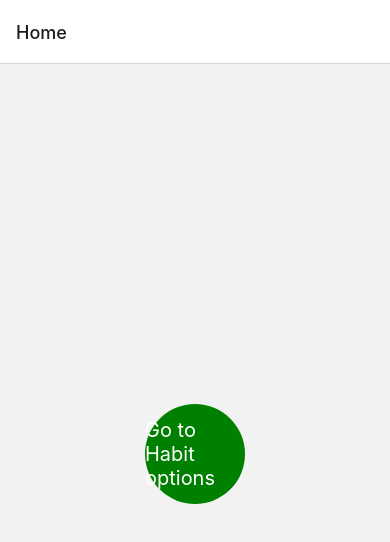
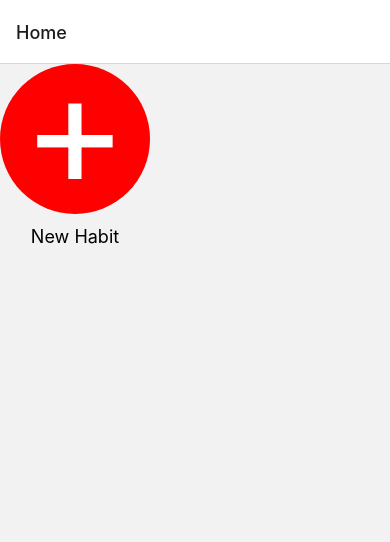
Before and after one commit to MehmetOguzhanTor/HabitTracker, a React Native app: screen /Home in a window 390 px wide. Shown: the top 542 px of the page. Built offline with nearby package versions, Linux system fonts and the light colour scheme.

Commit message:
Button changes are done.

```diff
--- a/src/components/Button.js
+++ b/src/components/Button.js
@@ -1,7 +1,7 @@
 import React, { useState } from "react";
 import {TouchableOpacity, Text, StyleSheet} from "react-native";
 
-const ButtonComponent = ({onPress, title}) => {
+const ButtonComponent = ({onPress, title, children }) => {
     const [isPressed, setIsPressed] = useState(false);
 
     const handlePress = () => {
@@ -10,20 +10,25 @@ const ButtonComponent = ({onPress, title}) => {
     };
     const buttonStyle = {
         ...styles.button,
-        backgroundColor: isPressed ? 'red' : 'green',
+        backgroundColor: isPressed ? 'red' : 'red',
     };
     return (
         <TouchableOpacity onPress={handlePress} style={buttonStyle}>
-        <Text style={styles.buttonText}>{title}</Text>
+            {children || <Text style={styles.buttonText}>{title}</Text>}
         </TouchableOpacity>
+
     );
 };
 
 const styles = StyleSheet.create({
+    container: {
+        alignItems: 'center', // Center the button and text vertically
+    },
+
     button: {
-        width: 100,
-        height: 100,
-        borderRadius: 50,
+        width: 150,
+        height: 150,
+        borderRadius: 100,
         justifyContent: 'center',
         alignItems: 'center',
         backgroundColor: 'blue',
@@ -31,6 +36,9 @@ const styles = StyleSheet.create({
     buttonText: {
         color: 'white',
         fontSize: 20,
+        textAlign: 'center',
+        marginTop: 10
+
     },
 });
 
--- a/src/screens/HomeScreen.js
+++ b/src/screens/HomeScreen.js
@@ -13,31 +13,34 @@ const HomeScreen = ({ navigation, route }) => {
 
   return (
     <View style={styles.container}>
-      <ButtonComponent
-        title="Go to Habit options"
-        onPress={() => navigation.navigate('Habitoptions')}
-      />
-      {selectedHabit && (
+            <ButtonComponent onPress={() => navigation.navigate('Habitoptions')}>
+              <Text style={styles.plusStyle}>+</Text>
+              <Text style={styles.buttonTextStyle}></Text>
+              <Text style={styles.buttonTextStyle}>New Habit</Text>
+            </ButtonComponent>
+            {selectedHabit && (
         <Text style={styles.selectedHabitText}>
           Selected Habit: {route.params?.selectedHabit}
         </Text>
       )}
-    </View>
+        </View>
   );
 };
 
 const styles = StyleSheet.create({
-  container: {
-    flex: 1,
-    justifyContent: 'center',
-    alignItems: 'center',
-  },
+  plusStyle: {
+    fontSize: 160,
+    color: 'white',
+},
   selectedHabitText: {
     marginTop: 20,
     fontSize: 18,
     fontWeight: 'bold',
     color: 'red',
   },
+  buttonTextStyle: {
+    fontSize: 18,
+  },
 });
 
 export default HomeScreen;
```
